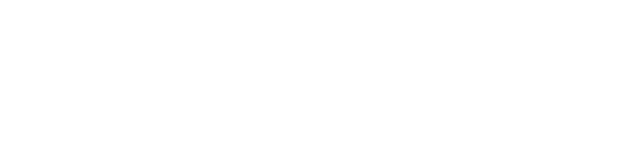
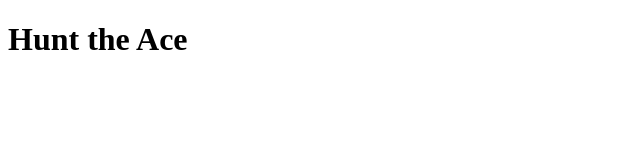
Before and after one commit to dylanawhite92/hunt-the-ace, a plain HTML site: page index.html in a window 1280 px wide. Shown: the whole page, without its empty margins (0-640 px from the left). Drawn offline with Linux system fonts and the light colour scheme.

Commit message:
initial header added

```diff
--- a/index.html
+++ b/index.html
@@ -8,6 +8,12 @@
     <title>Hunt the Ace: A Card Game</title>
   </head>
   <body>
+    <header>
+      <div class="header-title-container">
+        <h1>Hunt the Ace</h1>
+      </div>
+    </header>
+
     <script src="./index.js"></script>
   </body>
 </html>
```
